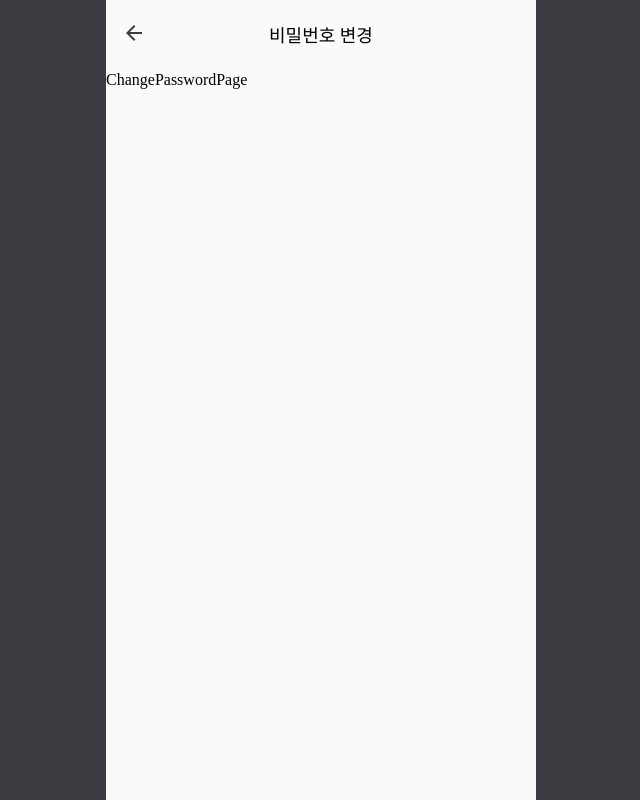
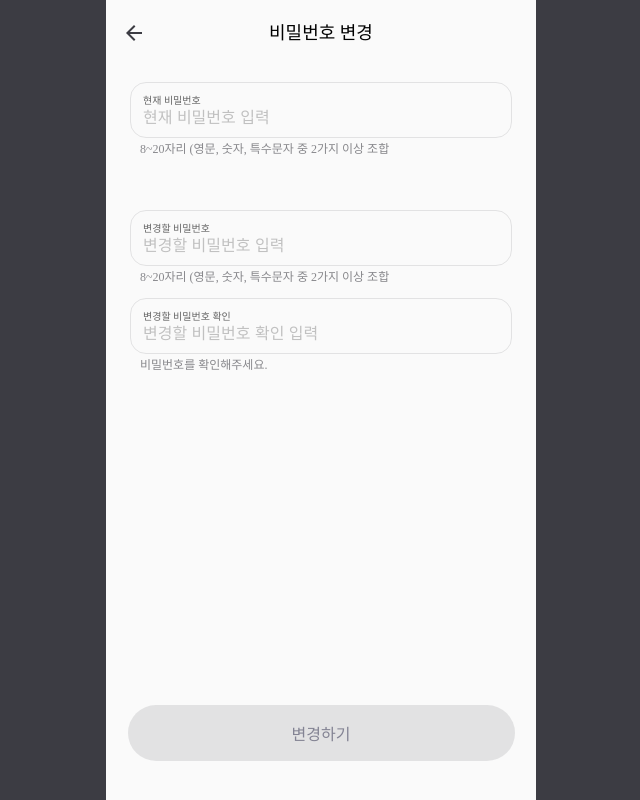
Before and after one commit to Bside-Team-Four/popo-client, a Next.js app: page /setting/change-password in a window 1280 px wide. Shown: the whole page, without its empty margins (319-959 px from the left). Built offline with nearby package versions, Linux system fonts and the light colour scheme; a web font is replaced by a local one.

Commit message:
feat: add Change Password Page

```diff
--- a/src/app/(setting)/setting/change-password/page.tsx
+++ b/src/app/(setting)/setting/change-password/page.tsx
@@ -1,5 +1,7 @@
 'use client';
 
+import ChangePassword from '@/components/change-password';
+
 export default function ChangePasswordPage() {
-  return <div>ChangePasswordPage</div>;
+  return <ChangePassword />;
 }
--- /dev/null
+++ b/src/components/change-password/index.tsx
@@ -0,0 +1,98 @@
+import { useRouter } from 'next/navigation';
+
+import styled from 'styled-components';
+
+import Button from '@/components/common/Button';
+import TextField from '@/components/common/TextField';
+import NormalPopup from '@/components/popup/NormalPopup';
+import useChangePasswordForm from '@/hooks/useChangePasswordForm';
+
+export default function ChangePassword() {
+  const router = useRouter();
+
+  const {
+    showPop, closeModal, formData, isActive, onSubmit,
+  } = useChangePasswordForm();
+
+  const { currentPassword, password, passwordConfirm } = formData;
+
+  const onCloseAndMove = () => {
+    closeModal();
+    router.push('/');
+  };
+
+  return (
+    <Container onSubmit={onSubmit}>
+      <CurrentPasswordInput
+        label="현재 비밀번호"
+        type="password"
+        placeholder="현재 비밀번호 입력"
+        register={currentPassword.register}
+        value={currentPassword.value}
+        error={currentPassword.error}
+        onClickReset={currentPassword.onClickReset}
+        message="8~20자리 (영문, 숫자, 특수문자 중 2가지 이상 조합"
+      />
+      <PasswordInput
+        label="변경할 비밀번호"
+        type="password"
+        placeholder="변경할 비밀번호 입력"
+        register={password.register}
+        value={password.value}
+        error={password.error}
+        onClickReset={password.onClickReset}
+        message="8~20자리 (영문, 숫자, 특수문자 중 2가지 이상 조합"
+      />
+      <TextField
+        label="변경할 비밀번호 확인"
+        type="password"
+        placeholder="변경할 비밀번호 확인 입력"
+        register={passwordConfirm.register}
+        value={passwordConfirm.value}
+        error={passwordConfirm.error}
+        onClickReset={passwordConfirm.onClickReset}
+        message="비밀번호를 확인해주세요."
+      />
+      <SubmitButton disabled={!isActive}>변경하기</SubmitButton>
+      <NormalPopup
+        show={showPop}
+        onClose={onCloseAndMove}
+        title="비밀번호 변경이 완료되었습니다."
+        okText="확인"
+      />
+    </Container>
+  );
+}
+
+const Container = styled.form`
+  display: flex;
+  position: relative;
+  width: 100%;
+  height: 100%;
+  padding: 0 24px;
+  flex-direction: column;
+  overflow: hidden;
+`;
+
+const CurrentPasswordInput = styled(TextField)`
+  margin-top: 16px;
+  margin-bottom: 48px;
+`;
+
+const PasswordInput = styled(TextField)`
+  margin-bottom: 8px;
+`;
+
+const SubmitButton = styled(Button).attrs({ type: 'submit' })`
+  position: absolute;
+  display: flex;
+  flex-direction: column;
+  align-items: center;
+  justify-content: center;
+  width: 90%;
+  left: 0;
+  right: 0;
+  padding: 0 24px;
+  bottom: 39px;
+  margin: 0 auto;
+`;
--- /dev/null
+++ b/src/hooks/useChangePasswordForm.ts
@@ -0,0 +1,57 @@
+import { useState } from 'react';
+
+import usePoPoForm from '@/hooks/usePoPoForm';
+
+export type ChangePasswordName = 'currentPassword' | 'password' | 'passwordConfirm';
+
+export type ChangePasswordForm = {
+
+  currentPassword: string;
+  password: string;
+  passwordConfirm: string;
+};
+
+const useChangePasswordForm = () => {
+  const [showPop, setShowPop] = useState(false);
+
+  const {
+    watch, getError, getDefaultRegister, getActiveCheck, reset, handleSubmit,
+  } = usePoPoForm<ChangePasswordForm>();
+
+  const onSubmit = handleSubmit(() => {
+    setShowPop(true);
+  });
+
+  const closeModal = () => {
+    setShowPop(false);
+  };
+
+  return {
+    showPop,
+    closeModal,
+    formData: {
+      currentPassword: {
+        register: getDefaultRegister({ name: 'currentPassword' }),
+        value: watch('currentPassword'),
+        error: getError('currentPassword'),
+        onClickReset: () => reset('currentPassword'),
+      },
+      password: {
+        register: getDefaultRegister({ name: 'password' }),
+        value: watch('password'),
+        error: getError('password'),
+        onClickReset: () => reset('password'),
+      },
+      passwordConfirm: {
+        register: getDefaultRegister({ name: 'passwordConfirm', passwordValue: watch('password') }),
+        value: watch('passwordConfirm'),
+        error: getError('passwordConfirm'),
+        onClickReset: () => reset('passwordConfirm'),
+      },
+    },
+    isActive: getActiveCheck('currentPassword') && getActiveCheck('password') && getActiveCheck('passwordConfirm'),
+    onSubmit,
+  };
+};
+
+export default useChangePasswordForm;
--- a/src/hooks/useGetDefaultRegister.ts
+++ b/src/hooks/useGetDefaultRegister.ts
@@ -1,6 +1,6 @@
 import { UseFormRegister } from 'react-hook-form';
 
-type DefaultUserField = 'email' | 'password' | 'passwordConfirm' | 'certificationNumber';
+type DefaultUserField = 'email' | 'password' | 'currentPassword' | 'passwordConfirm' | 'certificationNumber';
 
 const useGetDefaultRegister = (register: UseFormRegister<any>) => ({
   name,
@@ -16,8 +16,8 @@ const useGetDefaultRegister = (register: UseFormRegister<any>) => ({
     });
   }
 
-  if (name === 'password') {
-    return register('password', {
+  if (name === 'password' || name === 'currentPassword') {
+    return register(name, {
       pattern: {
         value: /^(?!((?:[A-Za-z]+)|(?:[~!@#$%^&*()_+=]+)|(?:[0-9]+))$)[A-Za-z\d~!@#$%^&*()_+=]{8,20}$/,
         message: '8~20자리 (영문, 숫자, 특수문자 중 2가지 이상 조합)',
```
Also changed, not shown: 2 other files (tests, documents, lock files or other folders).
